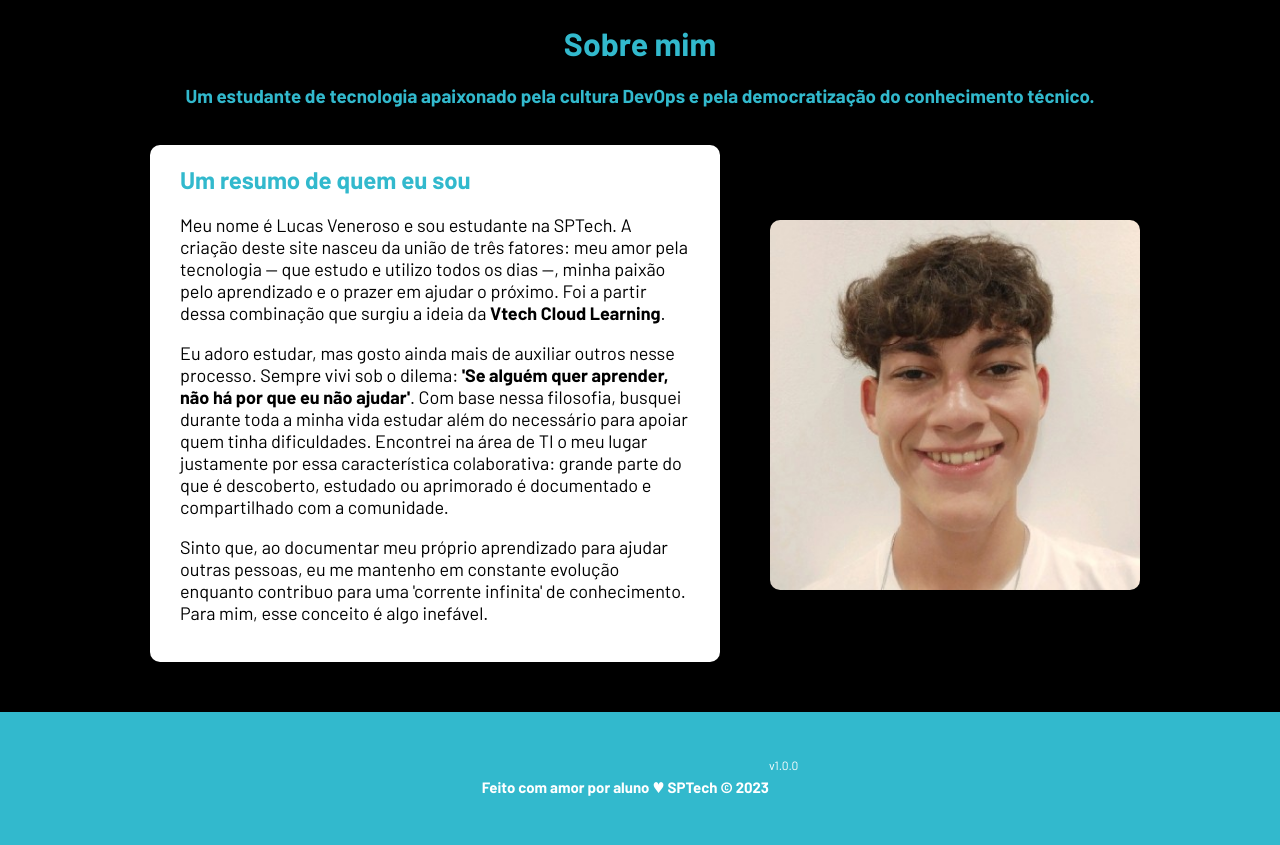
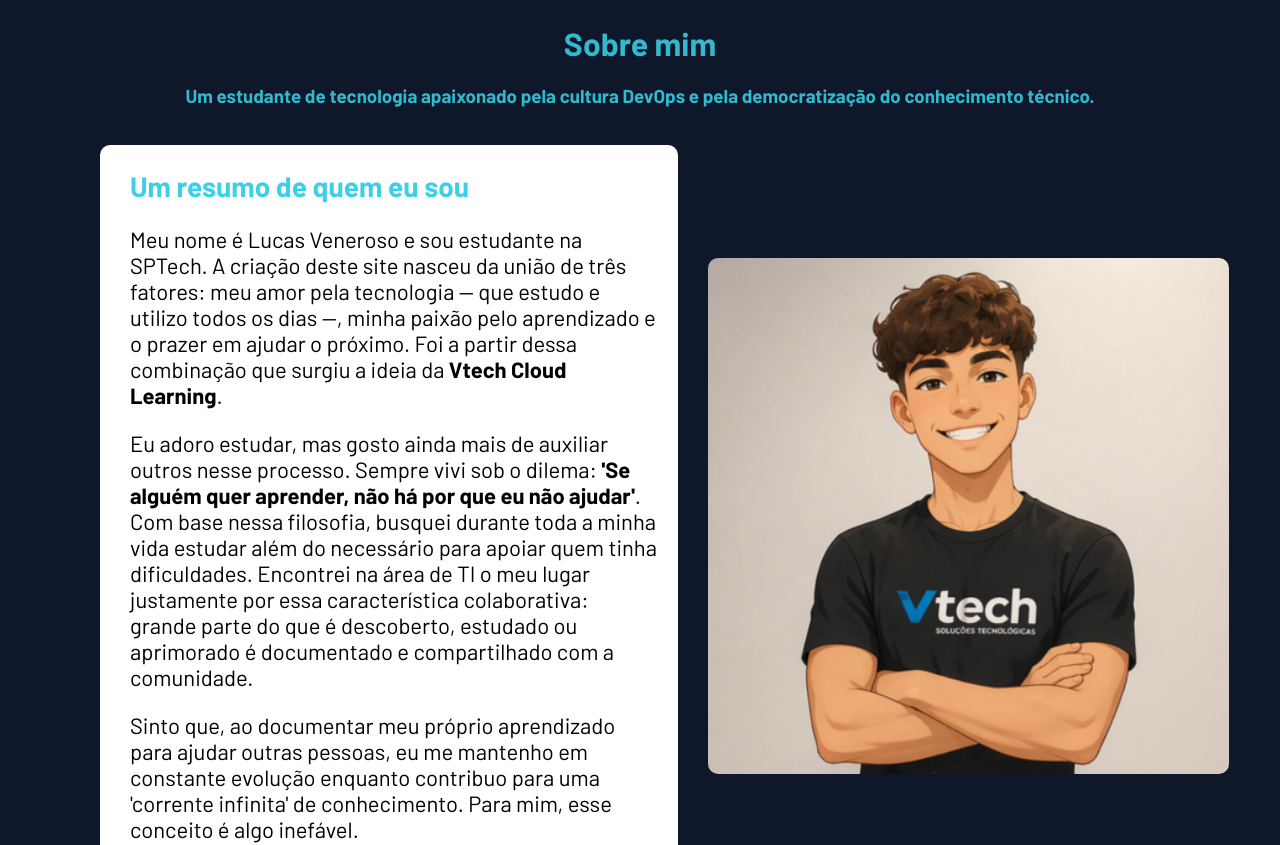
Before and after one commit to LucasVeneroso/Vtech-Projeto-Individual-Sptech, a website: page public/index.html in a window 1280 px wide. Shown: the part 1221-2066 px from the top of the page. Drawn offline with Linux system fonts and the light colour scheme.

Commit message:
feat:Mudanças no sobre mim e no banner

```diff
--- a/public/css/estilo.css
+++ b/public/css/estilo.css
@@ -1,11 +1,11 @@
-@import url("https://fonts.googleapis.com/css2?family=Barlow:ital,wght@0,100;0,200;0,300;0,400;0,500;0,600;0,700;0,800;0,900;1,100;1,200;1,300;1,400;1,500;1,600;1,700;1,800;1,900&display=swap");
+  @import url("https://fonts.googleapis.com/css2?family=Barlow:ital,wght@0,100;0,200;0,300;0,400;0,500;0,600;0,700;0,800;0,900;1,100;1,200;1,300;1,400;1,500;1,600;1,700;1,800;1,900&display=swap");
 
 body {
   margin: 0;
   padding: 0;
   font-family:
     "Barlow", "Segoe UI", "Segoe UI", Tahoma, Geneva, Verdana, sans-serif;
-  background-color: black;
+  background-color: #0f172a;
 }
 
 :root {
@@ -190,14 +190,14 @@ body {
   justify-content: space-evenly;
   width: 100%;
   align-items: center;
-
 }
 .imagem-sobre {
   width: 50%;
-
+  padding: 10px 10px 10px 10px;
 }
-.imagem-sobre img{
-  width: 72.5%;
+.imagem-sobre img {
+  width: 92.7%;
+  height: 100%;
   margin-bottom: 44px;
   border-radius: 10px;
 }
@@ -205,19 +205,21 @@ body {
 .texto-sobre {
   background-color: white;
   text-align: left;
-  margin: 0 50px 50px 150px;
+  margin: 0 20px 50px 100px;
   border-radius: 10px;
-  padding: 0 30px 20px 30px;
-  width: 50%;
+  padding: 0 20px 20px 30px;
+  width: 47%;
+}
+.texto-sobre h2 {
+  color: #3bd0e7;
+  font-size: 28px;
+}
+.texto-sobre p {
+  color: black;
+  font-size: 22px;
+}
 
-}
-.texto-sobre h2{
-  color: #32b9cd;
-}
-.texto-sobre p{
-  color: black;
-  font-size: 18px;
-}
+
 /* FOOTER */
 
 .footer {
--- a/public/index.html
+++ b/public/index.html
@@ -17,7 +17,7 @@
   <body>
     <header class="header">
       <div class="container">
-        <img src="./assets/imgs/logo_vtech.png" alt="">
+        <img src="./assets/imgs/logo_vtech.png" alt="" />
         <ul class="navbar">
           <li class="agora">
             <a href="#">Inicial</a>
@@ -79,7 +79,13 @@
             <img src="assets/imgs/certificacao.png" />
             <h4>Resumo do conteúdo</h4>
             <p>
-              Não ficaremos apenas na teoria. Vamos explorar como os serviços reais funcionam na prática. Você vai entender como o EC2 entrega poder de processamento (o cérebro) e como o S3 oferece armazenamento infinito para seus arquivos (a memória). No final da jornada, você testará seus conhecimentos em um desafio real e verá o seu progresso através de indicadores de performance inteligentes.
+              Não ficaremos apenas na teoria. Vamos explorar como os serviços
+              reais funcionam na prática. Você vai entender como o EC2 entrega
+              poder de processamento (o cérebro) e como o S3 oferece
+              armazenamento infinito para seus arquivos (a memória). No final da
+              jornada, você testará seus conhecimentos em um desafio real e verá
+              o seu progresso através de indicadores de performance
+              inteligentes.
             </p>
           </div>
         </div>
@@ -88,21 +94,45 @@
     <div class="secao-sobre">
       <div class="titulo-sobre">
         <h1>Sobre mim</h1>
-        <h3>Um estudante de tecnologia apaixonado pela cultura DevOps e pela democratização do conhecimento técnico.</h3>
+        <h3>
+          Um estudante de tecnologia apaixonado pela cultura DevOps e pela
+          democratização do conhecimento técnico.
+        </h3>
       </div>
       <div class="conteudo-sobre">
         <div class="texto-sobre">
           <h2>Um resumo de quem eu sou</h2>
-          <p>Meu nome é Lucas Veneroso e sou estudante na SPTech. A criação deste site nasceu da união de três fatores: meu amor pela tecnologia — que estudo e utilizo todos os dias —, minha paixão pelo aprendizado e o prazer em ajudar o próximo. Foi a partir dessa combinação que surgiu a ideia da <b>Vtech Cloud Learning</b>.</p>
+          <p>
+            Meu nome é Lucas Veneroso e sou estudante na SPTech. A criação deste
+            site nasceu da união de três fatores: meu amor pela tecnologia — que
+            estudo e utilizo todos os dias —, minha paixão pelo aprendizado e o
+            prazer em ajudar o próximo. Foi a partir dessa combinação que surgiu
+            a ideia da <b>Vtech Cloud Learning</b>.
+          </p>
 
-          <p>Eu adoro estudar, mas gosto ainda mais de auxiliar outros nesse processo. Sempre vivi sob o dilema: <b>'Se alguém quer aprender, não há por que eu não ajudar'</b>. Com base nessa filosofia, busquei durante toda a minha vida estudar além do necessário para apoiar quem tinha dificuldades. Encontrei na área de TI o meu lugar justamente por essa característica colaborativa: grande parte do que é descoberto, estudado ou aprimorado é documentado e compartilhado com a comunidade.</p>
+          <p>
+            Eu adoro estudar, mas gosto ainda mais de auxiliar outros nesse
+            processo. Sempre vivi sob o dilema:
+            <b>'Se alguém quer aprender, não há por que eu não ajudar'</b>. Com
+            base nessa filosofia, busquei durante toda a minha vida estudar além
+            do necessário para apoiar quem tinha dificuldades. Encontrei na área
+            de TI o meu lugar justamente por essa característica colaborativa:
+            grande parte do que é descoberto, estudado ou aprimorado é
+            documentado e compartilhado com a comunidade.
+          </p>
 
-          <p>Sinto que, ao documentar meu próprio aprendizado para ajudar outras pessoas, eu me mantenho em constante evolução enquanto contribuo para uma 'corrente infinita' de conhecimento. Para mim, esse conceito é algo inefável.</p>
+          <p>
+            Sinto que, ao documentar meu próprio aprendizado para ajudar outras
+            pessoas, eu me mantenho em constante evolução enquanto contribuo
+            para uma 'corrente infinita' de conhecimento. Para mim, esse
+            conceito é algo inefável.
+          </p>
         </div>
         <div class="imagem-sobre">
-          <img src="./assets/imgs/teste_minhafoto.jpeg" alt="MInha imagem">
+          <img src="./assets/imgs/minhaFoto.png" alt="MInha imagem" />
         </div>
       </div>
+
     </div>
 
     <div class="footer">
@@ -112,4 +142,3 @@
       </div>
     </div>
   </body>
-</html>
```
Also changed, not shown: public/assets/imgs/minhaFoto.png (added), public/assets/imgs/teste_minhafoto.jpeg (deleted), public/assets/imgs/trilha_da_vida.png (added).
